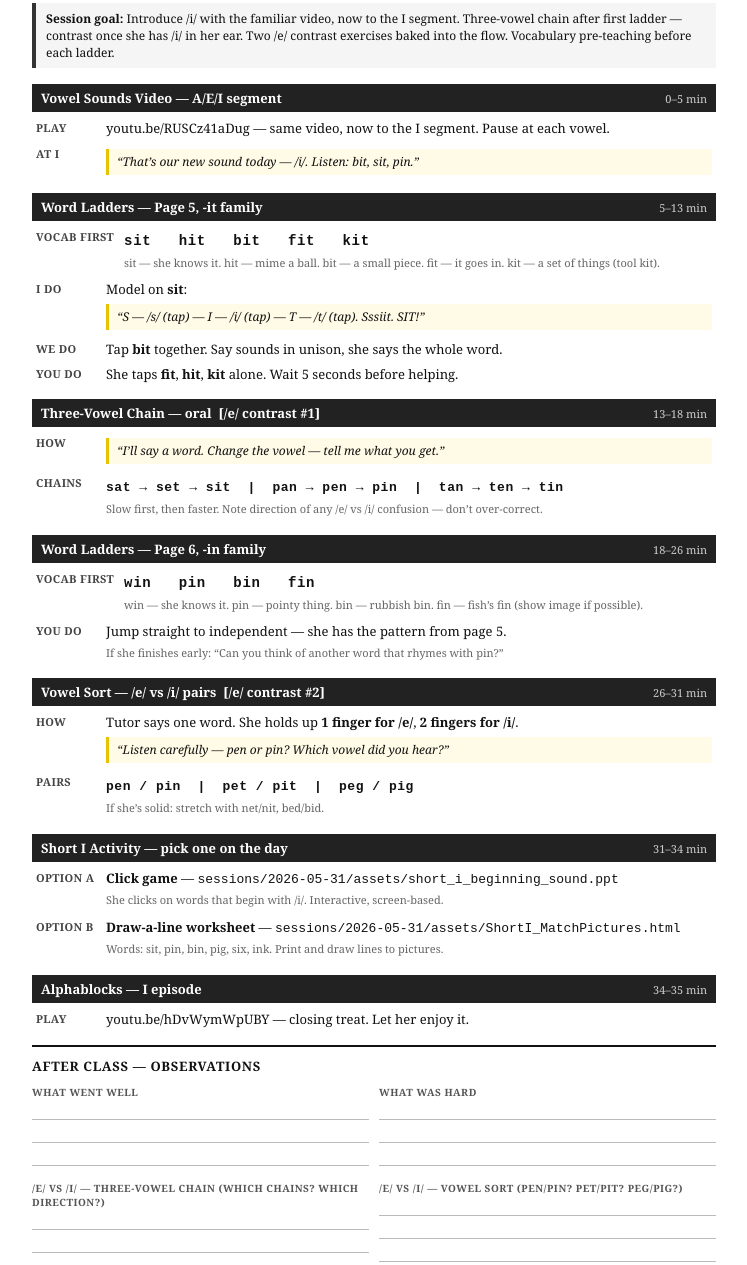
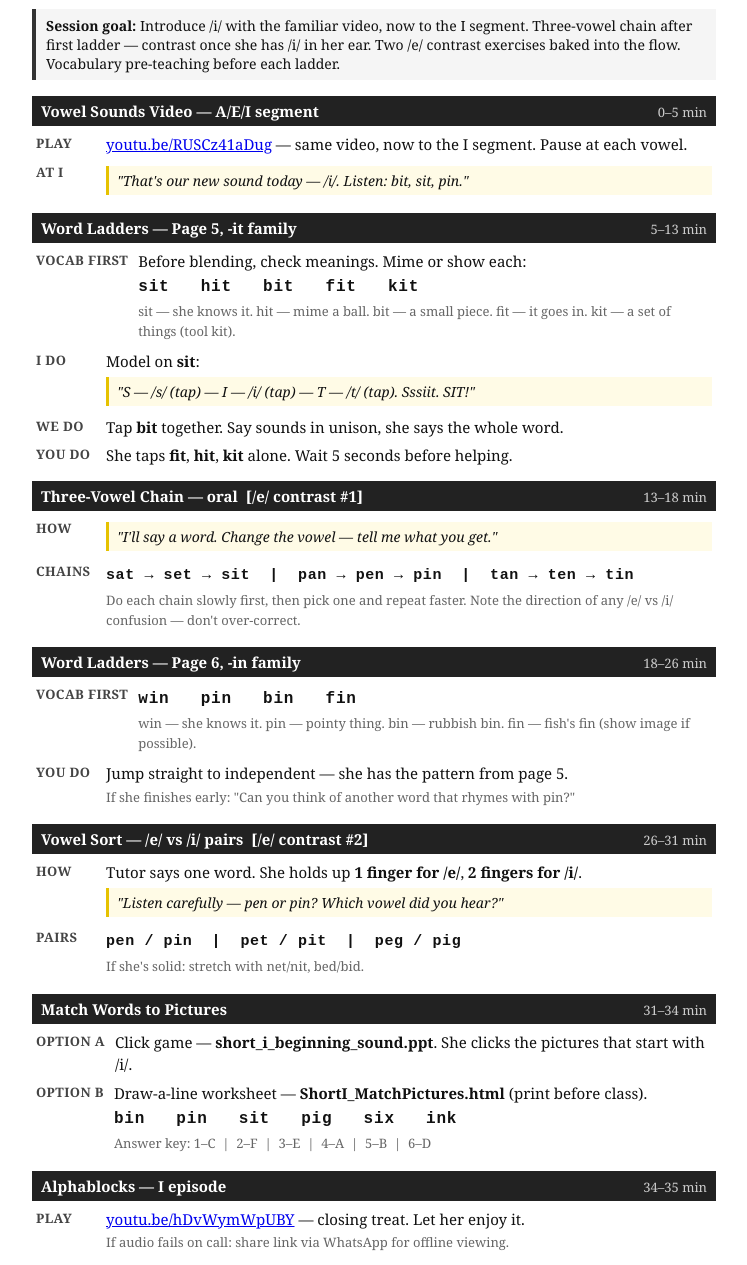
Before and after one commit to anaahat-echoes/Saba_Learning, a plain HTML site: page sessions/2026-05-31/plan-print.html in a window 1280 px wide. Shown: the part 80-1345 px from the top of the page, without its empty margins (266-1013 px from the left). Drawn offline with Linux system fonts and the light colour scheme.

Commit message:
Increase plan-print.html font sizes by 2px for readability
https://claude.ai/code/session_01D9vya2J3WH4GcjNA3QGBsR

```diff
--- a/sessions/2026-05-31/plan-print.html
+++ b/sessions/2026-05-31/plan-print.html
@@ -8,7 +8,7 @@
 
   body {
     font-family: Georgia, serif;
-    font-size: 13px;
+    font-size: 15px;
     color: #111;
     padding: 20px 28px;
     max-width: 740px;
@@ -16,14 +16,14 @@
   }
 
   h1 {
-    font-size: 17px;
+    font-size: 19px;
     border-bottom: 2px solid #111;
     padding-bottom: 5px;
     margin-bottom: 4px;
   }
 
   .meta {
-    font-size: 11px;
+    font-size: 13px;
     color: #555;
     margin-bottom: 14px;
   }
@@ -33,7 +33,7 @@
     border-left: 4px solid #333;
     padding: 7px 10px;
     margin-bottom: 16px;
-    font-size: 12px;
+    font-size: 14px;
   }
 
   .block {
@@ -52,13 +52,13 @@
   }
 
   .block-header h2 {
-    font-size: 13px;
+    font-size: 15px;
     font-weight: bold;
     flex: 1;
   }
 
   .block-header .time {
-    font-size: 11px;
+    font-size: 13px;
     font-weight: normal;
     white-space: nowrap;
     color: #ccc;
@@ -73,7 +73,7 @@
 
   .step-label {
     font-weight: bold;
-    font-size: 11px;
+    font-size: 13px;
     min-width: 60px;
     padding-top: 1px;
     color: #444;
@@ -88,7 +88,7 @@
 
   .words {
     font-family: 'Courier New', monospace;
-    font-size: 14px;
+    font-size: 16px;
     font-weight: bold;
     letter-spacing: 0.05em;
     margin: 3px 0;
@@ -100,18 +100,18 @@
     padding: 4px 8px;
     font-style: italic;
     margin: 4px 0;
-    font-size: 12px;
+    font-size: 14px;
   }
 
   .note {
-    font-size: 11px;
+    font-size: 13px;
     color: #666;
     margin: 3px 0;
   }
 
   .chain {
     font-family: 'Courier New', monospace;
-    font-size: 13px;
+    font-size: 15px;
     font-weight: bold;
     margin: 4px 0;
     letter-spacing: 0.04em;
@@ -125,7 +125,7 @@
   }
 
   .obs-section h2 {
-    font-size: 13px;
+    font-size: 15px;
     margin-bottom: 10px;
     text-transform: uppercase;
     letter-spacing: 0.05em;
@@ -140,7 +140,7 @@
 
   .obs-field label {
     display: block;
-    font-size: 10px;
+    font-size: 12px;
     font-weight: bold;
     text-transform: uppercase;
     letter-spacing: 0.05em;
@@ -165,7 +165,7 @@
     border: 1px solid #aaa;
     padding: 2px 8px;
     font-family: 'Courier New', monospace;
-    font-size: 12px;
+    font-size: 14px;
     border-radius: 3px;
   }
 
@@ -192,12 +192,14 @@
   </div>
   <div class="step">
     <div class="step-label">Play</div>
-    <div class="step-body">youtu.be/RUSCz41aDug — same video, now to the I segment. Pause at each vowel.</div>
+    <div class="step-body">
+      <a href="https://youtu.be/RUSCz41aDug">youtu.be/RUSCz41aDug</a> — same video, now to the I segment. Pause at each vowel.
+    </div>
   </div>
   <div class="step">
     <div class="step-label">At I</div>
     <div class="step-body">
-      <div class="prompt">“That’s our new sound today — /i/. Listen: bit, sit, pin.”</div>
+      <div class="prompt">"That's our new sound today — /i/. Listen: bit, sit, pin."</div>
     </div>
   </div>
 </div>
@@ -211,14 +213,16 @@
   <div class="step">
     <div class="step-label">Vocab first</div>
     <div class="step-body">
+      Before blending, check meanings. Mime or show each:
       <div class="words">sit &nbsp; hit &nbsp; bit &nbsp; fit &nbsp; kit</div>
       <div class="note">sit — she knows it. hit — mime a ball. bit — a small piece. fit — it goes in. kit — a set of things (tool kit).</div>
     </div>
   </div>
   <div class="step">
     <div class="step-label">I do</div>
-    <div class="step-body">Model on <strong>sit</strong>:
-      <div class="prompt">“S — /s/ (tap) — I — /i/ (tap) — T — /t/ (tap). Sssiit. SIT!”</div>
+    <div class="step-body">
+      Model on <strong>sit</strong>:
+      <div class="prompt">"S — /s/ (tap) — I — /i/ (tap) — T — /t/ (tap). Sssiit. SIT!"</div>
     </div>
   </div>
   <div class="step">
@@ -240,14 +244,14 @@
   <div class="step">
     <div class="step-label">How</div>
     <div class="step-body">
-      <div class="prompt">“I’ll say a word. Change the vowel — tell me what you get.”</div>
+      <div class="prompt">"I'll say a word. Change the vowel — tell me what you get."</div>
     </div>
   </div>
   <div class="step">
     <div class="step-label">Chains</div>
     <div class="step-body">
       <div class="chain">sat → set → sit &nbsp;|&nbsp; pan → pen → pin &nbsp;|&nbsp; tan → ten → tin</div>
-      <div class="note">Slow first, then faster. Note direction of any /e/ vs /i/ confusion — don’t over-correct.</div>
+      <div class="note">Do each chain slowly first, then pick one and repeat faster. Note the direction of any /e/ vs /i/ confusion — don't over-correct.</div>
     </div>
   </div>
 </div>
@@ -262,13 +266,14 @@
     <div class="step-label">Vocab first</div>
     <div class="step-body">
       <div class="words">win &nbsp; pin &nbsp; bin &nbsp; fin</div>
-      <div class="note">win — she knows it. pin — pointy thing. bin — rubbish bin. fin — fish’s fin (show image if possible).</div>
+      <div class="note">win — she knows it. pin — pointy thing. bin — rubbish bin. fin — fish's fin (show image if possible).</div>
     </div>
   </div>
   <div class="step">
     <div class="step-label">You do</div>
-    <div class="step-body">Jump straight to independent — she has the pattern from page 5.
-      <div class="note">If she finishes early: “Can you think of another word that rhymes with pin?”</div>
+    <div class="step-body">
+      Jump straight to independent — she has the pattern from page 5.
+      <div class="note">If she finishes early: "Can you think of another word that rhymes with pin?"</div>
     </div>
   </div>
 </div>
@@ -281,15 +286,16 @@
   </div>
   <div class="step">
     <div class="step-label">How</div>
-    <div class="step-body">Tutor says one word. She holds up <strong>1 finger for /e/</strong>, <strong>2 fingers for /i/</strong>.
-      <div class="prompt">“Listen carefully — pen or pin? Which vowel did you hear?”</div>
+    <div class="step-body">
+      Tutor says one word. She holds up <strong>1 finger for /e/</strong>, <strong>2 fingers for /i/</strong>.
+      <div class="prompt">"Listen carefully — pen or pin? Which vowel did you hear?"</div>
     </div>
   </div>
   <div class="step">
     <div class="step-label">Pairs</div>
     <div class="step-body">
       <div class="chain">pen / pin &nbsp;|&nbsp; pet / pit &nbsp;|&nbsp; peg / pig</div>
-      <div class="note">If she’s solid: stretch with net/nit, bed/bid.</div>
+      <div class="note">If she's solid: stretch with net/nit, bed/bid.</div>
     </div>
   </div>
 </div>
@@ -297,21 +303,21 @@
 <!-- BLOCK 6 -->
 <div class="block">
   <div class="block-header">
-    <h2>Short I Activity — pick one on the day</h2>
+    <h2>Match Words to Pictures</h2>
     <span class="time">31–34 min</span>
   </div>
   <div class="step">
     <div class="step-label">Option A</div>
     <div class="step-body">
-      <strong>Click game</strong> — <code>sessions/2026-05-31/assets/short_i_beginning_sound.ppt</code>
-      <div class="note">She clicks on words that begin with /i/. Interactive, screen-based.</div>
+      Click game — <strong>short_i_beginning_sound.ppt</strong>. She clicks the pictures that start with /i/.
     </div>
   </div>
   <div class="step">
     <div class="step-label">Option B</div>
     <div class="step-body">
-      <strong>Draw-a-line worksheet</strong> — <code>sessions/2026-05-31/assets/ShortI_MatchPictures.html</code>
-      <div class="note">Words: sit, pin, bin, pig, six, ink. Print and draw lines to pictures.</div>
+      Draw-a-line worksheet — <strong>ShortI_MatchPictures.html</strong> (print before class).
+      <div class="words">bin &nbsp; pin &nbsp; sit &nbsp; pig &nbsp; six &nbsp; ink</div>
+      <div class="note">Answer key: 1–C &nbsp;|&nbsp; 2–F &nbsp;|&nbsp; 3–E &nbsp;|&nbsp; 4–A &nbsp;|&nbsp; 5–B &nbsp;|&nbsp; 6–D</div>
     </div>
   </div>
 </div>
@@ -324,13 +330,16 @@
   </div>
   <div class="step">
     <div class="step-label">Play</div>
-    <div class="step-body">youtu.be/hDvWymWpUBY — closing treat. Let her enjoy it.</div>
+    <div class="step-body"><a href="https://youtu.be/hDvWymWpUBY">youtu.be/hDvWymWpUBY</a> — closing treat. Let her enjoy it.
+      <div class="note">If audio fails on call: share link via WhatsApp for offline viewing.</div>
+    </div>
   </div>
 </div>
 
 <!-- OBSERVATIONS -->
 <div class="obs-section">
   <h2>After Class — Observations</h2>
+
   <div class="obs-grid">
     <div class="obs-field">
       <label>What went well</label>
@@ -357,16 +366,24 @@
       <div class="lines"></div><div class="lines"></div>
     </div>
   </div>
+
   <div class="obs-field" style="margin-bottom:10px;">
     <label>Next session priority</label>
     <div class="lines"></div><div class="lines"></div>
   </div>
+
   <div class="obs-field">
     <label>Gate 3 words confirmed today — tick what she read independently</label>
     <div class="gate-words">
-      <span class="gate-word">sit</span><span class="gate-word">bit</span><span class="gate-word">fit</span>
-      <span class="gate-word">hit</span><span class="gate-word">kit</span><span class="gate-word">win</span>
-      <span class="gate-word">pin</span><span class="gate-word">bin</span><span class="gate-word">fin</span>
+      <span class="gate-word">sit</span>
+      <span class="gate-word">bit</span>
+      <span class="gate-word">fit</span>
+      <span class="gate-word">hit</span>
+      <span class="gate-word">kit</span>
+      <span class="gate-word">win</span>
+      <span class="gate-word">pin</span>
+      <span class="gate-word">bin</span>
+      <span class="gate-word">fin</span>
     </div>
   </div>
 </div>
```
